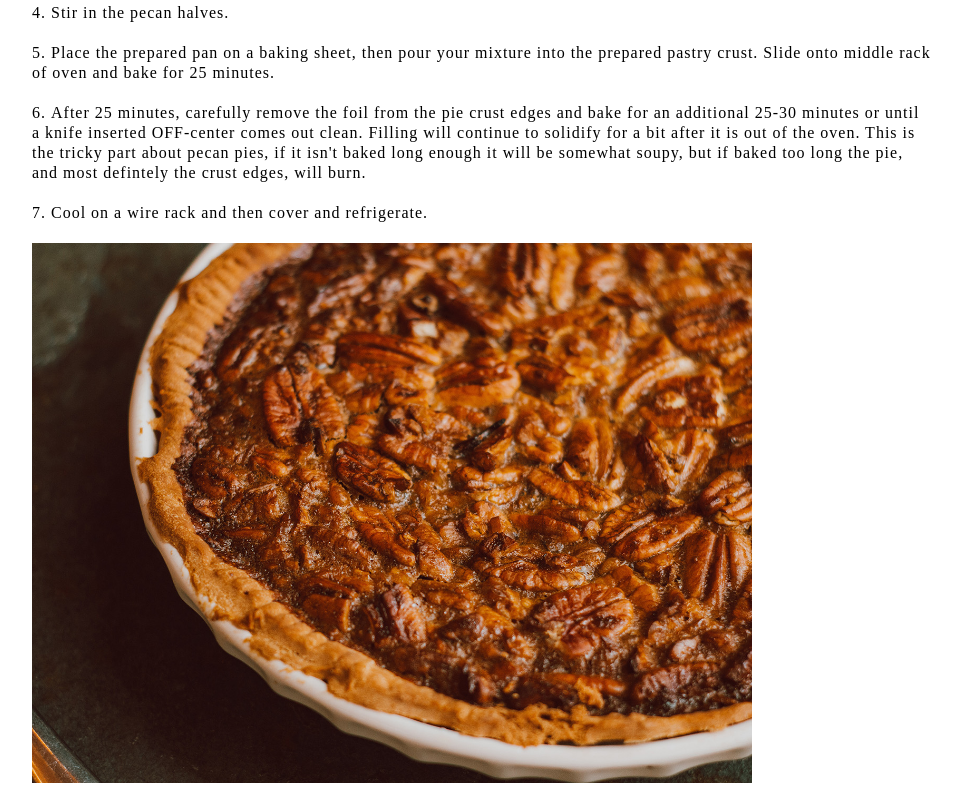
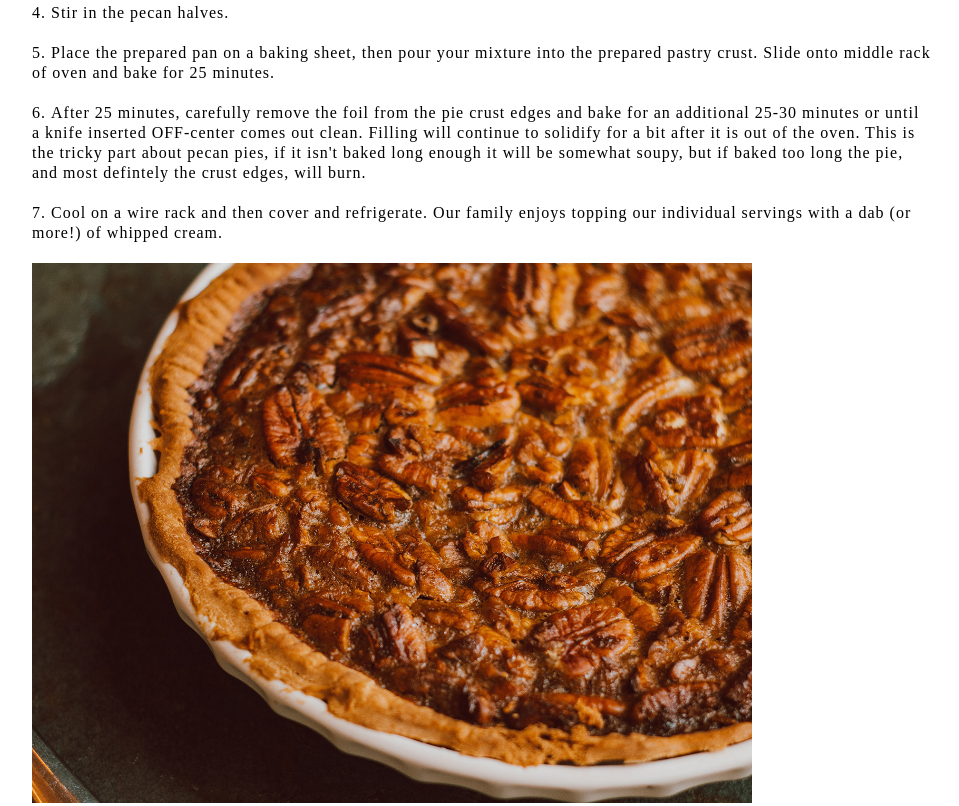
Before and after one commit to mesuabebe19/HTML_CSS-Recipe-Lab, a plain HTML site: page linda_recipe.html in a window 1280 px wide. Shown: the part 1296-2102 px from the top of the page, without its empty margins (158-1117 px from the left). Drawn offline with Linux system fonts and the light colour scheme.

Commit message:
add some spacing and extra text

```diff
--- a/linda_recipe.html
+++ b/linda_recipe.html
@@ -94,7 +94,8 @@
                 enough it will be somewhat soupy, but if baked too long the pie, and most defintely the crust edges,
                 will burn. </li>
             <br>
-            <li>Cool on a wire rack and then cover and refrigerate. </li>
+            <li>Cool on a wire rack and then cover and refrigerate. Our family enjoys topping our individual servings
+                with a dab (or more!) of whipped cream. </li>
         </ol>
         <br>
         <img src="images/Pecan Pie - Copy.jpg" alt="Picture of a pecan pie" />
```
